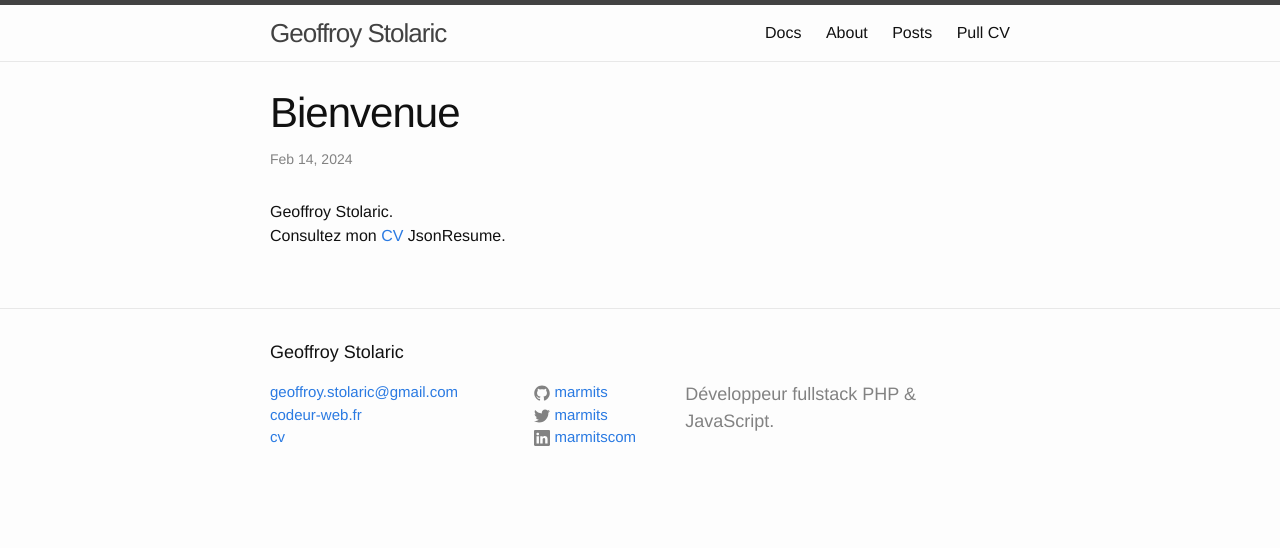
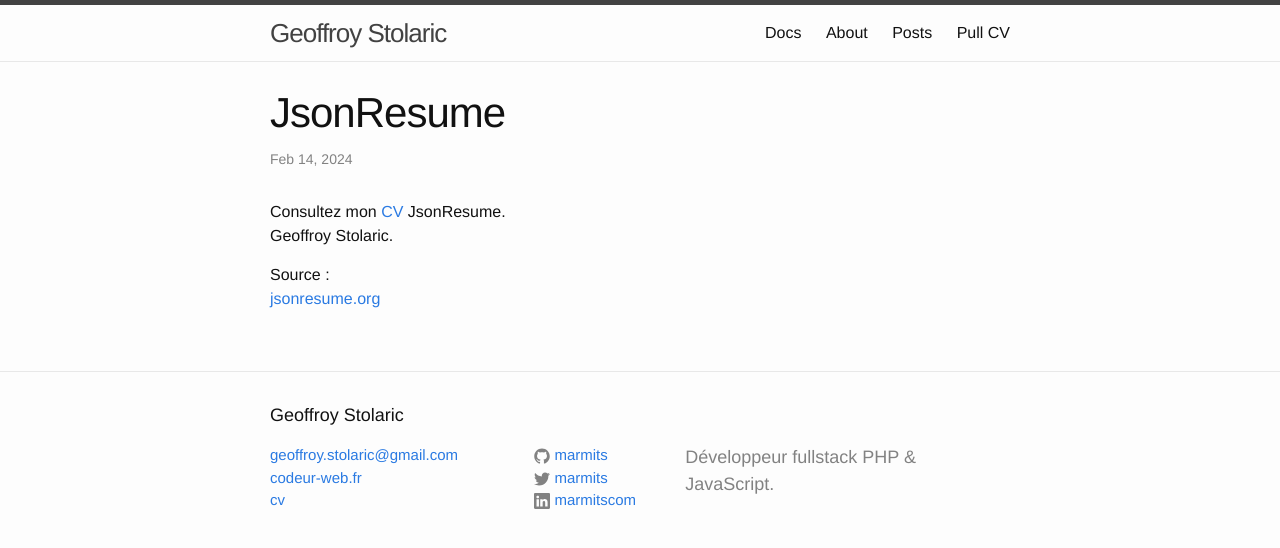
Before and after one commit to marmits/marmits.github.io, a Jekyll site: the page built from _posts/2024-02-14-read-cv-link.markdown, in a window 1280 px wide. Shown: the top 548 px of the page. Built offline with Jekyll 4.4.1, drawn with Linux system fonts in a browser that asks for light colours.

Commit message:
Up pages

```diff
--- a/_posts/2024-02-14-read-cv-link.markdown
+++ b/_posts/2024-02-14-read-cv-link.markdown
@@ -1,11 +1,17 @@
 ---
 layout: post
-title:  "Bienvenue"
+title:  "JsonResume"
 date:   2024-02-14 09:58:29
 categories: marmits update
 ---
+
+Consultez mon [CV][marmits-cv] JsonResume.
 Geoffroy Stolaric.
-Consultez mon [CV][marmits-cv] JsonResume.
+
+Source :
+[jsonresume.org][jsonresume]
+
 
 [marmits]:      https://marmits.com
 [marmits-cv]:   https://marmits.github.io/cv
+[jsonresume]:   https://jsonresume.org
```
Also changed, not shown: index.html (+0 -12 lines).
